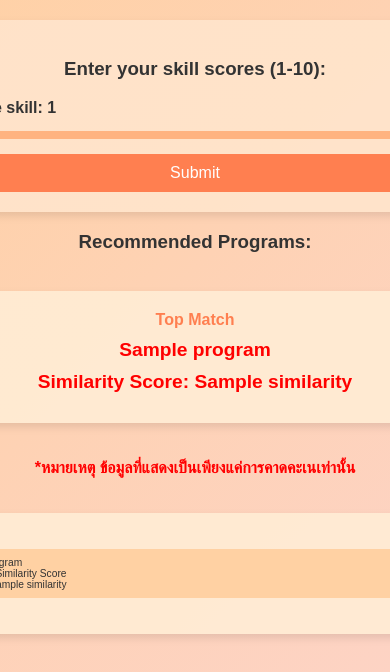
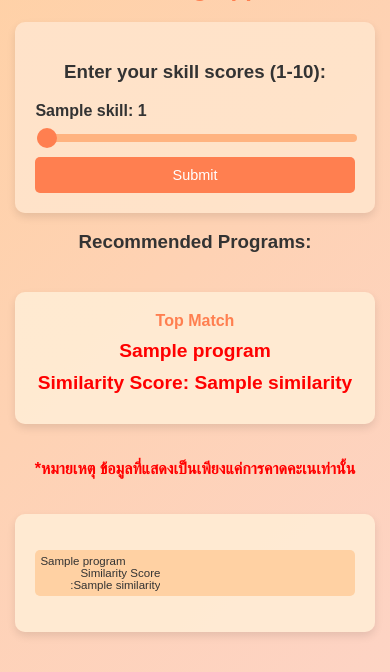
Before and after one commit to Thammammm/Linear-project, a Flask app: template templates/index.html in a window 390 px wide; the page is wider, and only the part inside the window is pictured. Shown: the part 172-844 px from the top of that part. Run offline with Flask 3, Linux system fonts and the light colour scheme; the template is opened without the code that fills it: most values are stand-ins (such as "Sample title", 1, 10 or a date in 2020).

Commit message:
update for mobile

```diff
--- a/static/styles.css
+++ b/static/styles.css
@@ -241,7 +241,6 @@ form {
     margin-right: 20px;
 }
 
-
 /* Adjust content to be centered */
 .content {
     padding-top: 80px; /* Default padding */
@@ -273,6 +272,13 @@ form {
         align-items: center;
     }
 
+    .navbar .menu-icon {
+        display: block; /* แสดงไอคอนเมนู */
+        font-size: 1.5em;
+        color: white;
+        cursor: pointer;
+    }
+
     .navbar-logo {
         width: 70px; /* ลดขนาดโลโก้ */
         height: 40px;
@@ -297,13 +303,14 @@ form {
 
 @media (max-width: 480px) {
     .result-item {
-        font-size: 0.8em;
+        font-size: 0.9em;
         flex-direction: column; /* Stack items vertically on very small screens */
         align-items: flex-start; /* Ensure items align left */
+        padding: 5px;
     }
 
-    .card, .card2 {
-        width: 95%; /* ใช้พื้นที่มากขึ้นบนหน้าจอขนาดเล็ก */
+    .card, .card2, form {
+        width: 90%; /* ใช้พื้นที่มากขึ้นบนหน้าจอขนาดเล็ก */
     }
 
     .navbar-logo {
@@ -323,6 +330,10 @@ form {
         font-size: 0.8em;
     }
 
+    button {
+        font-size: 0.9em; /* ลดขนาดฟอนต์ของปุ่ม */
+    }
+
     .content {
         padding-top: 110px; /* เพิ่มพื้นที่บนสุด */
     }
--- a/templates/index.html
+++ b/templates/index.html
@@ -17,7 +17,6 @@
             <ul class="nav-links">
                 <li><a href="https://curriculum.kmitl.ac.th/">Data</a></li>
             </ul>
-        </div>
         </div>
     </nav>
 
@@ -67,6 +66,7 @@
             const label = document.getElementById(`${slider.name}-value`);
             label.textContent = slider.value;
         }
+
     </script>
 </body>
 </html>
```
